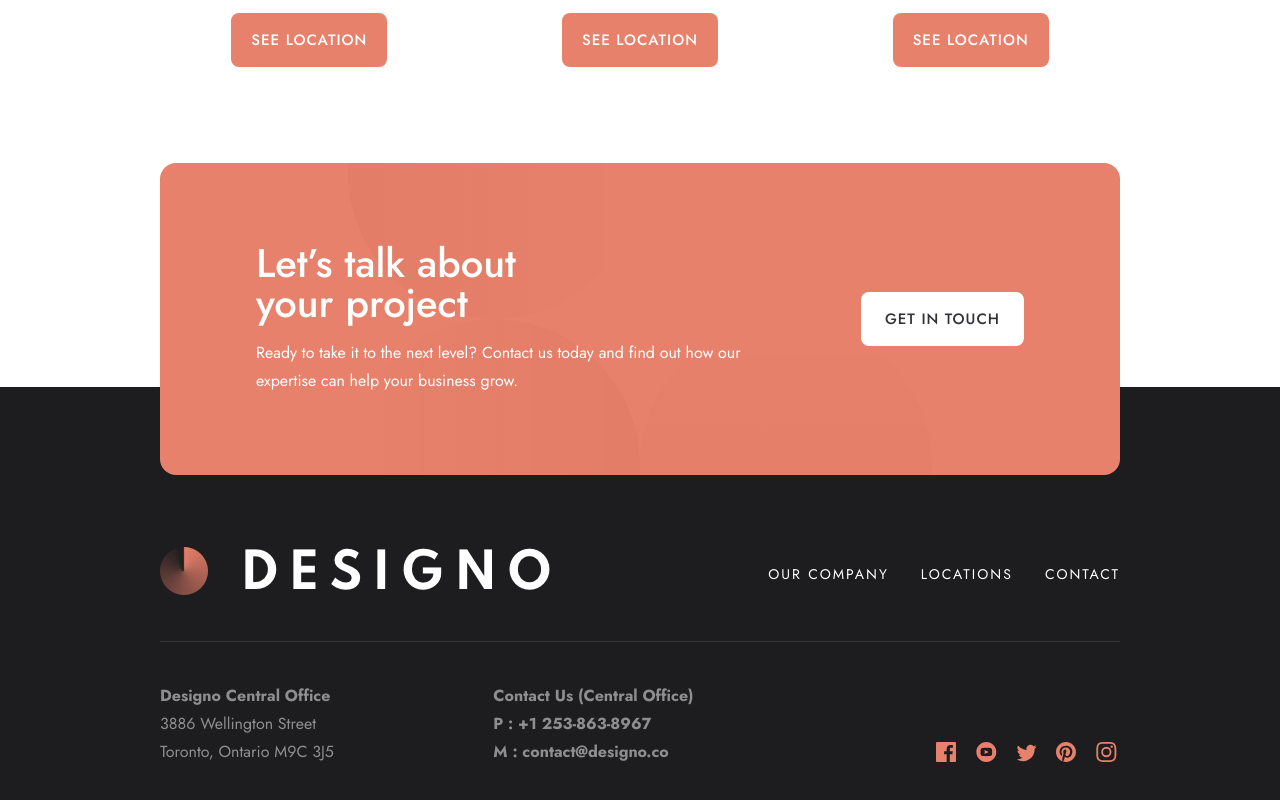
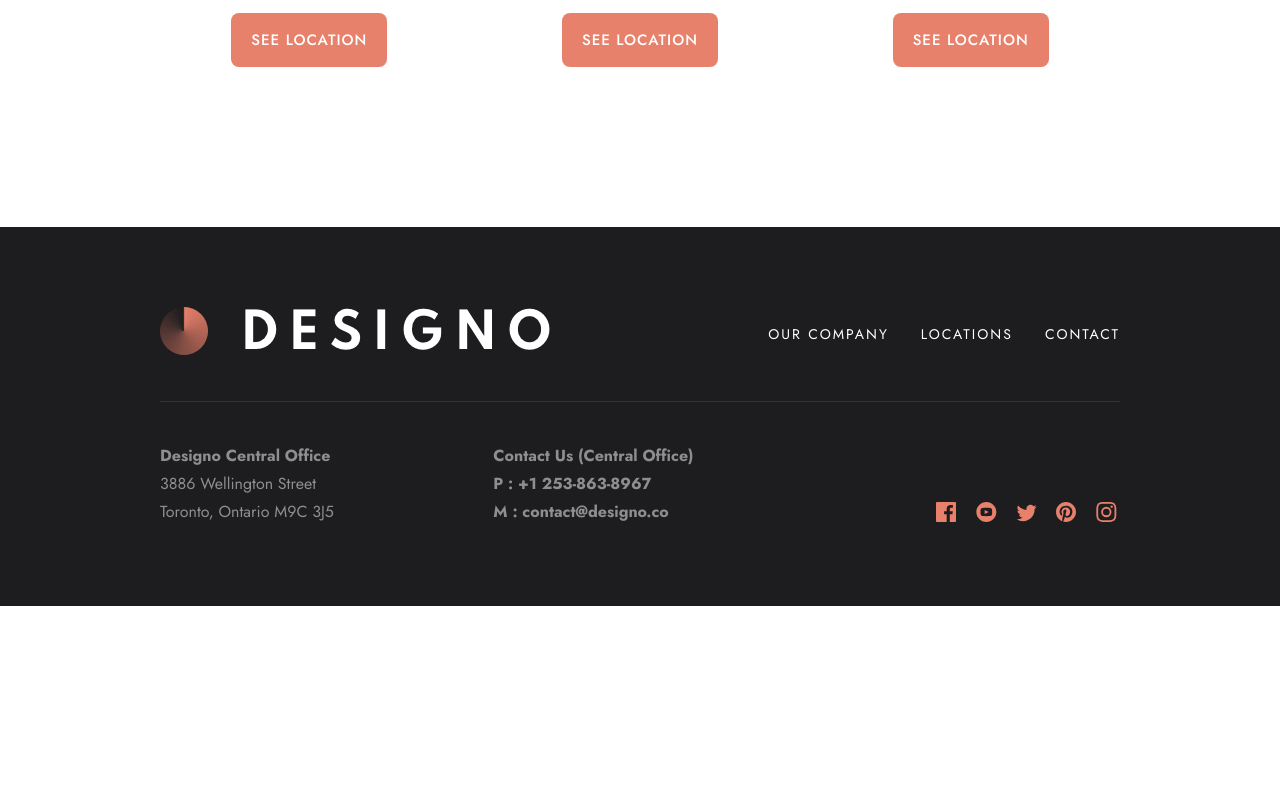
Before and after one commit to arpit8392/fem-challenge-37-designo-multi-page-website, a Next.js app: page /contact in a window 1280 px wide. Shown: the part 1118-1918 px from the top of the page. After the commit the page ends 1724 px from the top, so only its background shows below. Built offline with nearby package versions, Linux system fonts and the light colour scheme.

Commit message:
Implement Shared Header + Distinct Footer + MetaData

```diff
--- a/app/contact/page.tsx
+++ b/app/(cta)/contact/page.tsx
@@ -1,5 +1,10 @@
 import ContactUsForm from '@/components/contact-us-form'
 import LocationsList from '@/components/locations-list'
+import type { Metadata } from 'next'
+
+export const metadata: Metadata = {
+	title: 'Designo Multi Page Website | Contact Us',
+}
 
 const ContactPage = () => {
 	return (
--- /dev/null
+++ b/app/(cta)/layout.tsx
@@ -0,0 +1,16 @@
+import Footer from '@/components/common-footer'
+
+export default function RootLayout({
+	children,
+}: {
+	children: React.ReactNode
+}) {
+	return (
+		<div>
+			{children}
+			<div className='mt-32 lg:mt-40'>
+				<Footer />
+			</div>
+		</div>
+	)
+}
--- a/app/about/page.tsx
+++ b/app/(non-cta)/about/page.tsx
@@ -1,5 +1,10 @@
 import LocationsList from '@/components/locations-list'
 import Image from 'next/image'
+import type { Metadata } from 'next'
+
+export const metadata: Metadata = {
+	title: 'Designo Multi Page Website | About Us',
+}
 
 const AboutPage = () => {
 	return (
--- /dev/null
+++ b/app/(non-cta)/layout.tsx
@@ -0,0 +1,14 @@
+import CTAWithFooter from '@/components/cta-footer-original'
+
+export default function RootLayout({
+	children,
+}: {
+	children: React.ReactNode
+}) {
+	return (
+		<div>
+			{children}
+			<CTAWithFooter />
+		</div>
+	)
+}
--- a/app/locations/page.tsx
+++ b/app/(non-cta)/locations/page.tsx
@@ -1,6 +1,11 @@
 import { locationsData } from '@/data'
 import clsx from 'clsx'
 import Image from 'next/image'
+import type { Metadata } from 'next'
+
+export const metadata: Metadata = {
+	title: 'Designo Multi Page Website | Locations',
+}
 
 const LocationsPage = () => {
 	return (
--- a/app/layout.tsx
+++ b/app/layout.tsx
@@ -2,7 +2,6 @@ import './globals.css'
 import type { Metadata } from 'next'
 import { Jost } from 'next/font/google'
 import Header from '@/components/common-header'
-import CTAWithFooter from '@/components/cta-footer'
 
 const jost = Jost({ subsets: ['latin'] })
 
@@ -22,7 +21,6 @@ export default function RootLayout({
 			<body className={`${jost.className} scroll-smooth bg-white antialiased`}>
 				<Header />
 				{children}
-				<CTAWithFooter />
 			</body>
 		</html>
 	)
```
Also changed, not shown: app/(non-cta)/design/[id]/page.tsx (renamed from app/design/[id]/page.tsx), app/(non-cta)/page.tsx (renamed from app/page.tsx).
